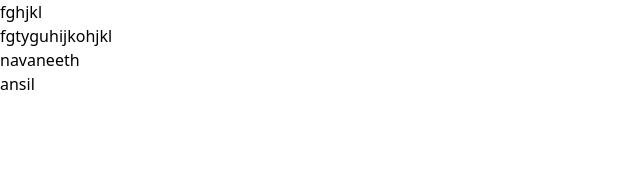
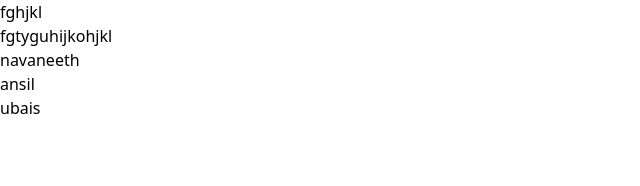
Before and after one commit to Muhammed-ubaiz/New-folder, a React (Vite) app in the folder frond-end/: page / in a window 1280 px wide. Shown: the top 186 px of the page, without its empty margins (0-640 px from the left). Built offline with nearby package versions, Linux system fonts and the light colour scheme.

Commit message:
ubaise change

```diff
--- a/frond-end/src/App.jsx
+++ b/frond-end/src/App.jsx
@@ -11,6 +11,7 @@ function App() {
        <h1>fgtyguhijkohjkl</h1>
        <h1>navaneeth</h1>
        <h1>ansil</h1>
+       <h1>ubais</h1>
     </>
   )
 }
```
